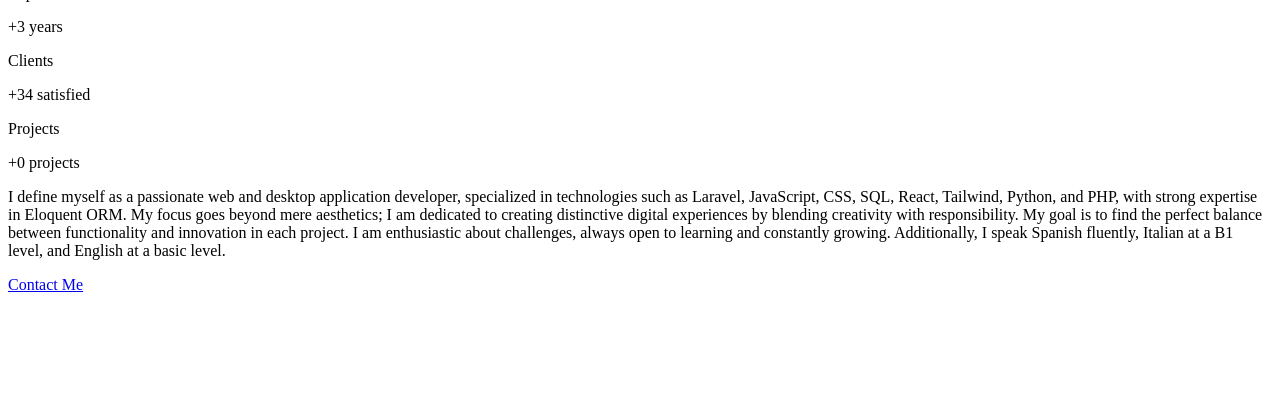
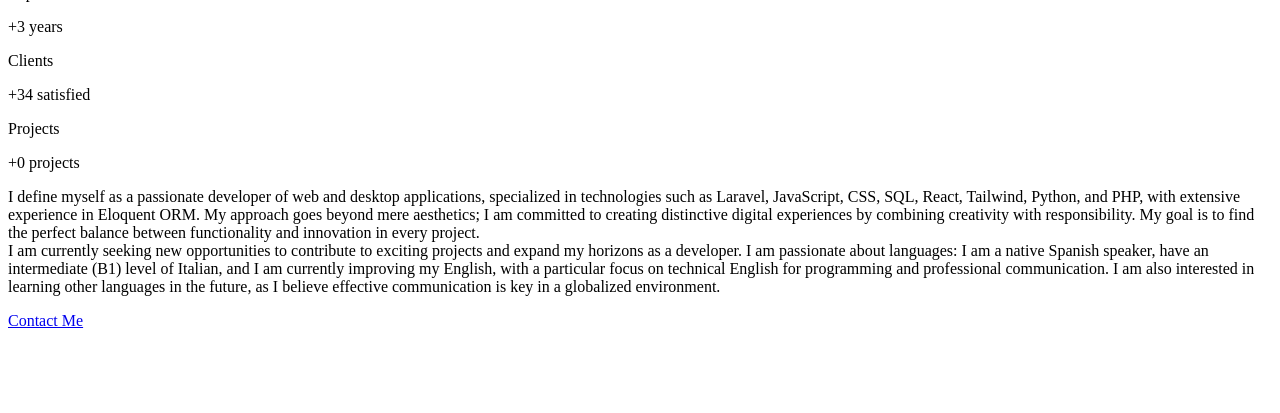
Before and after one commit to Ndnestor098/WebCV_PHP, a PHP site: page /Components/about.php in a window 1280 px wide. Shown: the part 387-800 px from the top of the page. Run offline with PHP 8.4, Linux system fonts and the light colour scheme; the template is opened without the code that fills it, so the values that code supplies are empty.

Commit message:
Improving SEO

```diff
--- a/Resource/View/Components/about.php
+++ b/Resource/View/Components/about.php
@@ -21,12 +21,27 @@
                 </div>
             </div>
             <div class="area-texto">
-                <p>I define myself as a passionate web and desktop application developer, specialized in technologies such as
-                    Laravel, JavaScript, CSS, SQL, React, Tailwind, Python, and PHP, with strong expertise in Eloquent ORM. My focus
-                    goes beyond mere aesthetics; I am dedicated to creating distinctive digital experiences by blending creativity
-                    with responsibility. My goal is to find the perfect balance between functionality and innovation in each
-                    project. I am enthusiastic about challenges, always open to learning and constantly growing. Additionally,
-                    I speak Spanish fluently, Italian at a B1 level, and English at a basic level.</p>
+                <p>
+                    I define myself as a passionate developer of web and
+                    desktop applications, specialized in technologies such
+                    as Laravel, JavaScript, CSS, SQL, React, Tailwind,
+                    Python, and PHP, with extensive experience in Eloquent
+                    ORM. My approach goes beyond mere aesthetics; I am
+                    committed to creating distinctive digital experiences by
+                    combining creativity with responsibility. My goal is to
+                    find the perfect balance between functionality and
+                    innovation in every project.
+                    <br>
+                    I am currently seeking new opportunities to contribute to
+                    exciting projects and expand my horizons as a developer.
+                    I am passionate about languages: I am a native Spanish speaker,
+                    have an intermediate (B1) level of Italian, and I am currently
+                    improving my English, with a particular focus on technical
+                    English for programming and professional communication. I am
+                    also interested in learning other languages in the future,
+                    as I believe effective communication is key in a globalized
+                    environment.
+                </p>
             </div>
             <div class="btn-contacto">
                 <a href="mailto:trabajo.nestor.098@gmail.com">Contact Me</a>
--- a/Resource/View/Components/app.php
+++ b/Resource/View/Components/app.php
@@ -56,7 +56,7 @@
     <meta name="msapplication-navbutton-color" content="#28ec88">
     <meta name="apple-mobile-web-app-status-bar-style" content="black-translucent">
     <meta name="msapplication-starturl" content="">
-    <meta name="viewport" content="width=device-width, initial-scale=1, shrink-to-fit=no">
+    <meta name="viewport" content="width=device-width, initial-scale=1.0">
 
     <link rel="icon" sizes="180x180" href="/assets/images/favicon/apple-touch-icon.png">
     <link rel="apple-touch-icon" sizes="180x180" href="/assets/images/favicon/apple-touch-icon.png">
```
Also changed, not shown: Public/.htaccess.
